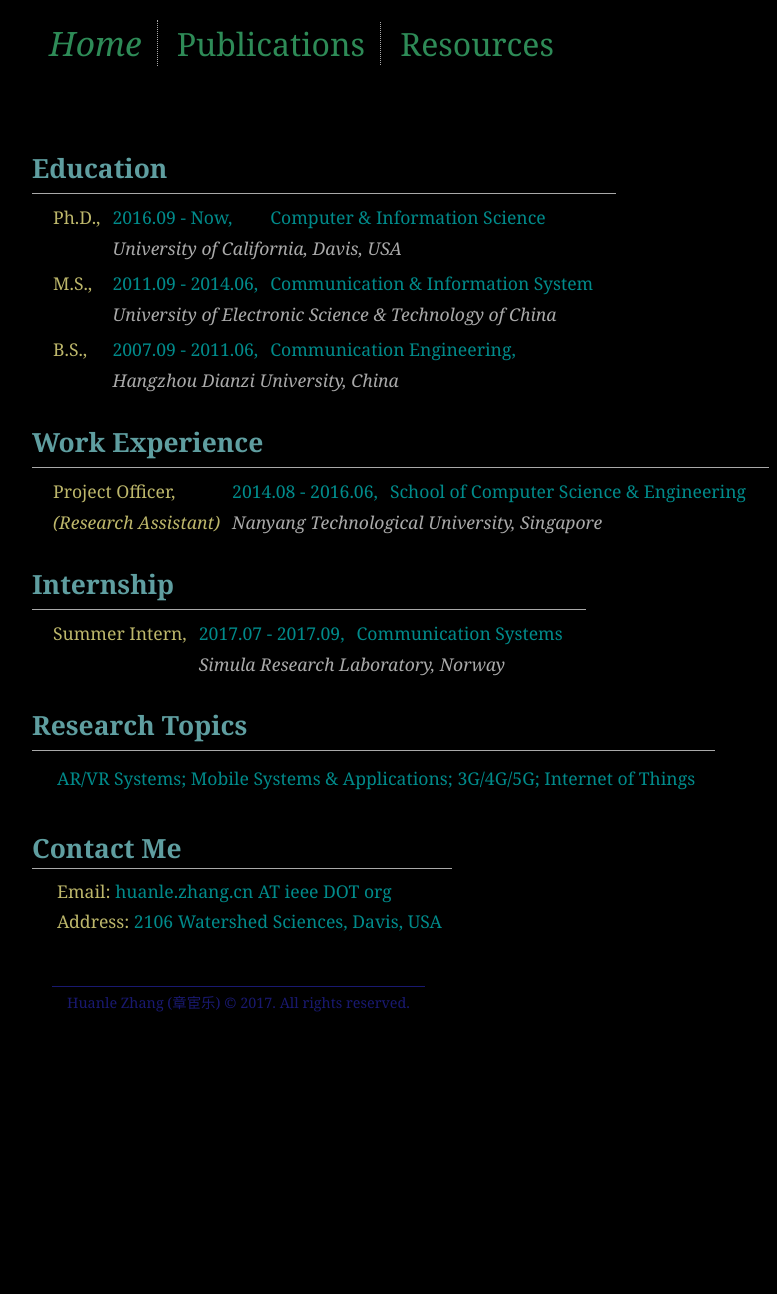
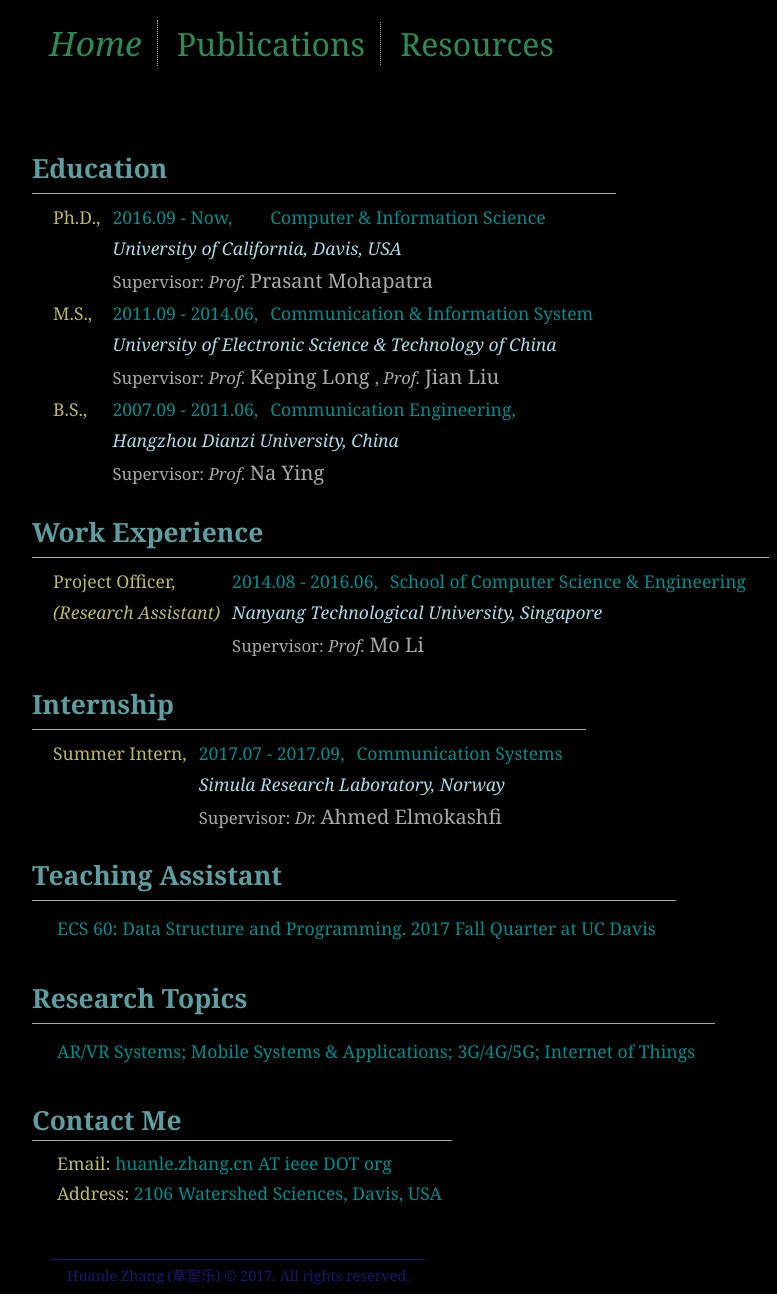
Before and after one commit to dtczhl/dtc-personal-website, a PHP site: page / in a window 1280 px wide. Shown: the whole page, without its empty margins (6-783 px from the left). Before the commit the page ends 1012 px from the top, so only its background shows below. Run offline with PHP 8.4, Linux system fonts and the light colour scheme.

Commit message:
add supervisor

```diff
--- a/css/home.css
+++ b/css/home.css
@@ -8,7 +8,7 @@ section{
 }
 
 
-.education_title, .work_title, .intern_title, .research_title, .contact_title{ /* category title */
+.education_title, .work_title, .intern_title, .research_title, .teaching_title, .contact_title{ /* category title */
 
 }
 
@@ -23,14 +23,23 @@ section{
 /* table based education, work experience, internship only*/
 .university_row, .company_row{
 	margin-left: 15px;
-	height: 30px;
 	font-style: italic;
 	vertical-align: top;
+	color: LightBlue;
+}
+
+/* supervisor row */
+.supervisor_row{
 	color: DarkGray;
+	font-size: 95%;
+}
+
+.supervisor_name{
+	font-size:120%;
 }
 
 /* <p> based research topics only */
-.research_block{
+.research_block, .teaching_block{
 	display: inline-block;
 	margin-top: -15px;
 	padding-top: 15px;
--- a/index.php
+++ b/index.php
@@ -40,6 +40,10 @@
 				<tr class="university_row">
 					<td> </td>
 					<td colspan="3"> University of California, Davis, USA </td>
+				</tr>
+				<tr class="supervisor_row">
+					<td></td>
+					<td colspan="3"> Supervisor: <span class="supervisor"> <i>Prof.</i> <span class="supervisor_name"> Prasant Mohapatra </span> </span> </td>
 				</tr> <!-- end of PhD -->
 				<tr class="degree_row"> <!-- Master -->
 					<td> M.S., </td>
@@ -50,6 +54,10 @@
 				<tr class="university_row">
 					<td> </td>
 					<td colspan="3"> University of Electronic Science &amp; Technology of China </td>
+				</tr>
+				<tr class="supervisor_row">
+					<td></td>
+					<td colspan="3"> Supervisor: <span class="supervisor"> <i>Prof.</i> <span class="supervisor_name"> Keping Long </span>, <i>Prof.</i> <span class="supervisor_name"> Jian Liu </span> </span> </td>
 				</tr> <!-- end of Master -->
 				<tr class="degree_row"> <!-- BS -->
 					<td> B.S., </td>
@@ -60,6 +68,10 @@
 				<tr class="university_row">
 					<td> </td>
 					<td colspan="3"> Hangzhou Dianzi University, China </td>
+				</tr>
+				<tr class="supervisor_row">
+					<td></td>
+					<td colspan="3"> Supervisor: <span class="supervisor"> <i>Prof.</i> <span class="supervisor_name"> Na Ying </span> </span> </td>
 				</tr> <!-- end of BS -->
 			</table>
 		</section>
@@ -76,6 +88,10 @@
 				<tr class="company_row">
 					<td> (Research Assistant)</td>
 					<td colspan="3"> Nanyang Technological University, Singapore </td>
+				</tr>
+				<tr class="supervisor_row">
+					<td></td>
+					<td colspan="3"> Supervisor: <span class="supervisor"> <i>Prof.</i> <span class="supervisor_name"> Mo Li </span> </span> </td>
 				</tr> <!-- end of NTU -->
 			</table>
 		</section>
@@ -92,8 +108,17 @@
 				<tr class="company_row">
 					<td> </td>
 					<td colspan="3"> Simula Research Laboratory, Norway </td>
+				</tr>
+				<tr class="supervisor_row">
+					<td></td>
+					<td colspan="3"> Supervisor: <span class="supervisor"> <i>Dr.</i> <span class="supervisor_name"> Ahmed Elmokashfi </span> </span> </td>
 				</tr> <!-- end of simula -->
 			</table>
+		</section>
+
+		<section>
+			<h1 class="teaching_title header_title"> Teaching Assistant </h1>
+			<p class="teaching_block bar_top"> ECS 60: Data Structure and Programming. 2017 Fall Quarter at UC Davis
 		</section>
 
 		<section>
```
